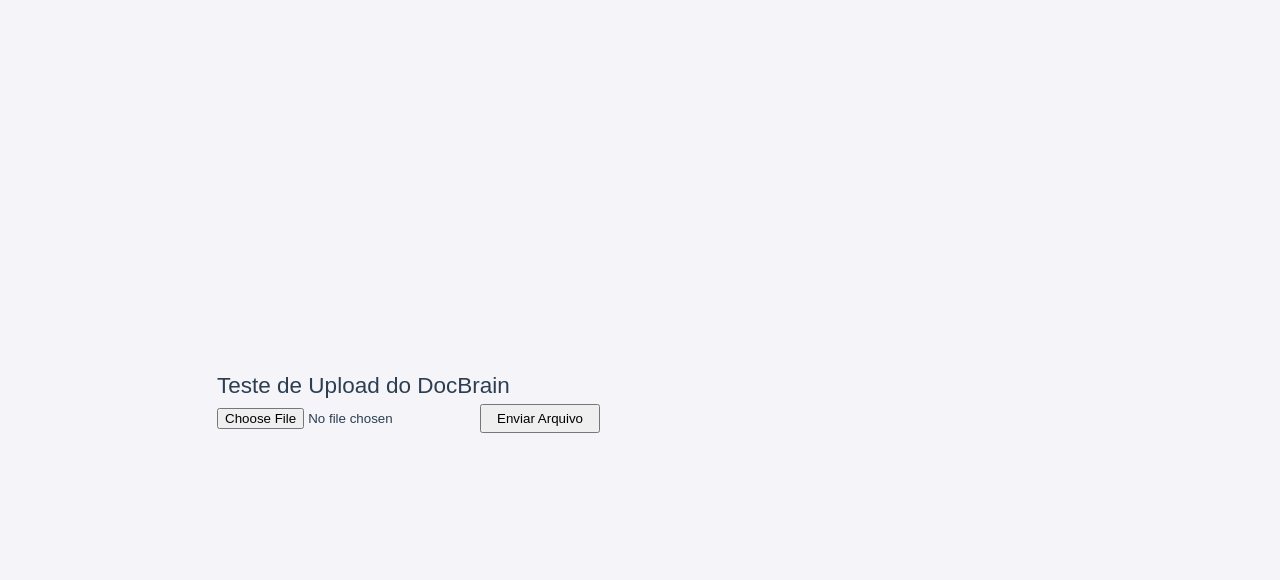
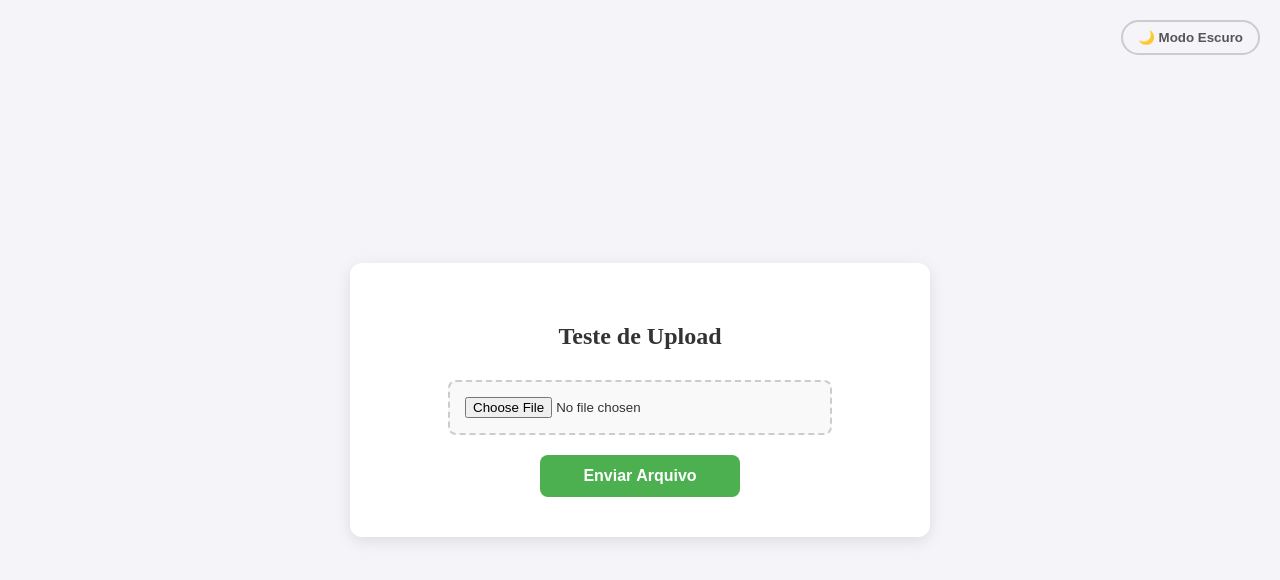
Before and after one commit to GustavoRoza/GerenciadorDeDocumentos, a Vue app in the folder front-end/: page / in a window 1280 px wide. Shown: the top 580 px of the page. Built offline with nearby package versions, Linux system fonts and the light colour scheme.

Commit message:
front-feature: melhoria da tela de upload

```diff
--- a/front-end/src/components/UploadTeste.vue
+++ b/front-end/src/components/UploadTeste.vue
@@ -1,19 +1,26 @@
 <template>
-  <div style="padding: 40px; font-family: sans-serif;">
-    <h2>Teste de Upload do DocBrain</h2>
+  <div class="tela-inteira" :class="{ 'tema-escuro': modoEscuro }">
 
+    <button @click="alternarTema" class="botao-tema">
+      {{ modoEscuro ? '☀️ Modo Claro' : '🌙 Modo Escuro' }}
+    </button>
+
+    <div class="container">
+      <h2 class="titulo">Teste de Upload</h2>
+
+      <div class="area-upload">
         <input
           type="file"
           @change="lidarComSelecao"
           accept="application/pdf"
+          class="input-arquivo"
         />
 
-    <button
-      @click="fazerUpload"
-      style="margin-left: 10px; padding: 5px 15px;"
-    >
+        <button @click="fazerUpload" class="botao-enviar">
           Enviar Arquivo
         </button>
+      </div>
+    </div>
   </div>
 </template>
 
@@ -21,6 +28,14 @@
 import { ref } from 'vue';
 
 const arquivo = ref(null);
+
+
+const modoEscuro = ref(false);
+
+
+const alternarTema = () => {
+  modoEscuro.value = !modoEscuro.value;
+};
 
 const lidarComSelecao = (evento) => {
   arquivo.value = evento.target.files[0];
@@ -53,3 +68,116 @@
   }
 };
 </script>
+
+<style scoped>
+
+.tela-inteira {
+  display: flex;
+  justify-content: center;
+  align-items: center;
+  min-height: 100vh;
+  background-color: #f4f4f9;
+  transition: background-color 0.3s;
+}
+
+.container {
+  width: 100%;
+  max-width: 500px;
+  padding: 40px;
+  background-color: #ffffff;
+  border-radius: 12px;
+  box-shadow: 0 4px 15px rgba(0, 0, 0, 0.1);
+  text-align: center;
+  transition: background-color 0.3s, box-shadow 0.3s;
+}
+
+.titulo {
+  color: #333;
+  margin-bottom: 30px;
+  transition: color 0.3s;
+}
+
+.area-upload {
+  display: flex;
+  flex-direction: column;
+  align-items: center;
+  gap: 20px;
+}
+
+.input-arquivo {
+  padding: 15px;
+  border: 2px dashed #ccc;
+  border-radius: 8px;
+  width: 100%;
+  max-width: 350px;
+  cursor: pointer;
+  background-color: #f9f9f9;
+  color: #333;
+  transition: all 0.3s;
+}
+
+.botao-enviar {
+  background-color: #4CAF50;
+  color: white;
+  border: none;
+  padding: 12px 30px;
+  border-radius: 8px;
+  font-size: 16px;
+  font-weight: bold;
+  cursor: pointer;
+  transition: background-color 0.3s;
+  width: 100%;
+  max-width: 200px;
+}
+
+.botao-enviar:hover {
+  background-color: #45a049;
+}
+
+.botao-tema {
+  position: absolute;
+  top: 20px;
+  right: 20px;
+  background-color: transparent;
+  border: 2px solid #ccc;
+  padding: 8px 15px;
+  border-radius: 20px;
+  cursor: pointer;
+  font-weight: bold;
+  color: #555;
+  transition: all 0.3s;
+}
+
+.botao-tema:hover {
+  background-color: #e0e0e0;
+}
+
+
+.tema-escuro {
+  background-color: #121212;
+}
+
+.tema-escuro .container {
+  background-color: #1e1e1e;
+  box-shadow: 0 4px 15px rgba(0, 0, 0, 0.5);
+}
+
+.tema-escuro .titulo {
+  color: #e0e0e0;
+}
+
+.tema-escuro .input-arquivo {
+  background-color: #2d2d2d;
+  border-color: #555;
+  color: #e0e0e0;
+}
+
+.tema-escuro .botao-tema {
+  border-color: #555;
+  color: #e0e0e0;
+}
+
+.tema-escuro .botao-tema:hover {
+  background-color: #333;
+}
+</style>
--- a/front-end/src/main.js
+++ b/front-end/src/main.js
@@ -1,4 +1,4 @@
-import './assets/main.css'
+//import './assets/main.css'
 
 import { createApp } from 'vue'
 import App from './App.vue'
```
Lines whose indentation alone changed are shown as unchanged.
